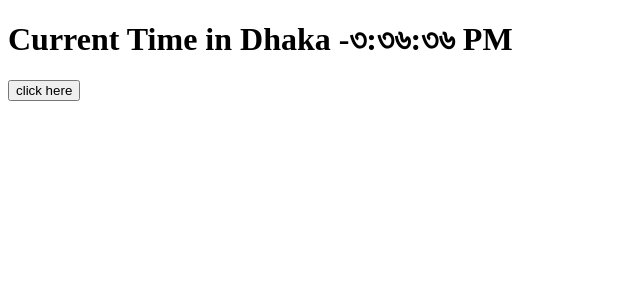
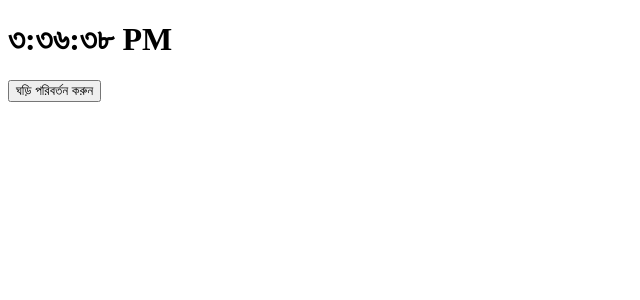
Before and after one commit to LatifulBariPappu/Clock_app, a React (Create React App) app: page / in a window 1280 px wide. Shown: the top 300 px of the page, without its empty margins (0-640 px from the left). Built offline with nearby package versions, Linux system fonts and the light colour scheme.

Commit message:
conditional

```diff
--- a/src/Components/Button.jsx
+++ b/src/Components/Button.jsx
@@ -1,11 +1,22 @@
 import React from "react";
 class Button extends React.Component{
+    shouldComponentUpdate(nextProps){
+        const {change: currentChange,locale: currenLocale}= this.props;
+        const {change: nextChange,locale: nextLocale} = nextProps;
+
+        if(currentChange===nextChange && nextLocale===currenLocale){
+            return false;
+        }
+        return true;
+
+    }
     render(){
         const {change,locale}= this.props;
         return(
             <button type="button" onClick={() => change(locale)}>
-                click here
+                {locale === 'bn-BD' ? 'Change Clock' : 'ঘড়ি পরিবর্তন করুন'}
             </button>
+
         );
     }
 }
--- a/src/Components/Clock.jsx
+++ b/src/Components/Clock.jsx
@@ -34,13 +34,15 @@ class Clock extends React.Component{
       return(
         <div>
         <h1 className="heading">
-            <span className="text">Current Time in Dhaka  -
+            <span className="text">
                 {date.toLocaleTimeString(locale)}
             </span>
         </h1>
-        <Button change={this.handleClick} locale="en-US">
-            Click here
-        </Button>
+        {locale === 'bn-BD'?(
+            <Button change={this.handleClick}
+            locale="en-US"/>):(
+                <Button change={this.handleClick} locale="bn-BD"/>
+            )}
         </div>
       );
     }
```
